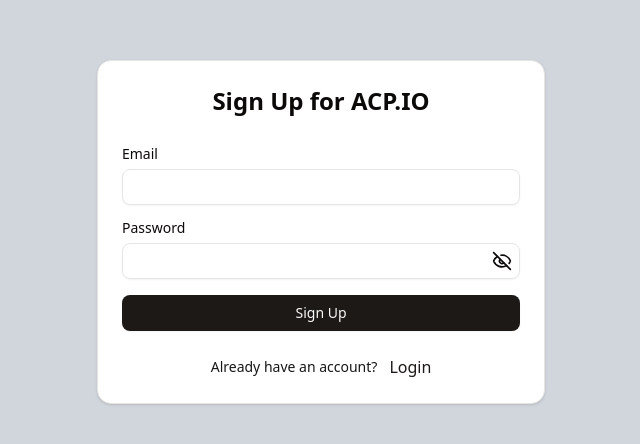
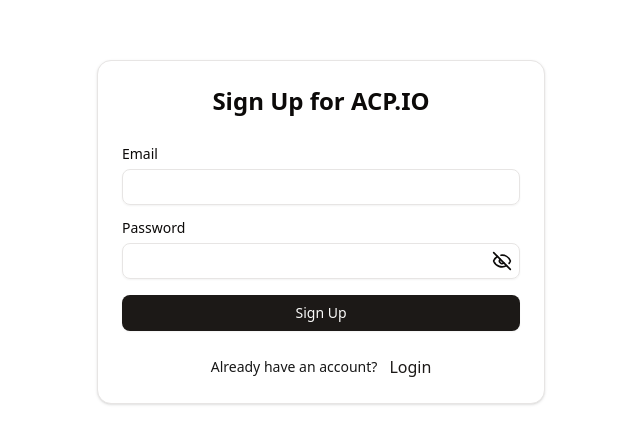
Before and after one commit to aradhyacp/clerk-auth-custom-flow, a React (Vite) app in the folder FE/: page /signup in a window 1280 px wide. Shown: the part 168-612 px from the top of the page, without its empty margins (319-959 px from the left). Built offline with nearby package versions, Linux system fonts and the light colour scheme; no server answers.

Commit message:
basic lander page

```diff
--- a/FE/src/pages/Root.jsx
+++ b/FE/src/pages/Root.jsx
@@ -1,8 +1,17 @@
+import { Button } from '@/components/ui/button'
+import { Card } from '@/components/ui/card'
 import React from 'react'
+import { Link } from 'react-router-dom'
 
 const Root = () => {
   return (
-    <div>Root</div>
+    <div className="flex min-h-svh flex-col items-center justify-center p-6 md:p-10 bg-background">
+    <Card className="w-full max-w-sm md:max-w-3xl flex flex-col items-center p-10">
+      <div className="">Welcome to Clerk Auth test for custom flow</div>
+      <Button><Link to="/signup">Go to sign up / register</Link></Button>
+      <Button><Link to="/login">Go to Login</Link></Button>
+    </Card>
+    </div>
   )
 }
 
--- a/FE/src/pages/SignUp.jsx
+++ b/FE/src/pages/SignUp.jsx
@@ -94,7 +94,7 @@ const SignUp = () => {
     }
   };
   return (
-    <div className="flex min-h-screen bg-gray-300 justify-center items-center flex-row">
+    <div className="flex min-h-screen justify-center items-center flex-row">
       <Card className="w-full max-w-md">
         <CardHeader>
           <CardTitle className="text-2xl font-bold text-center">
```
